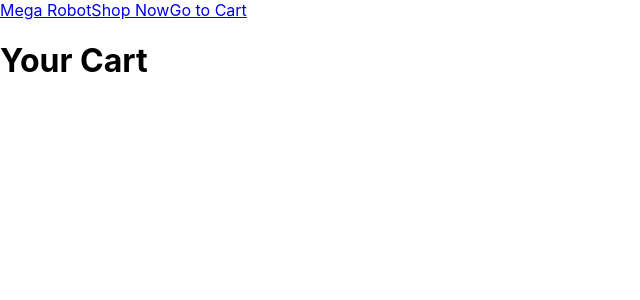
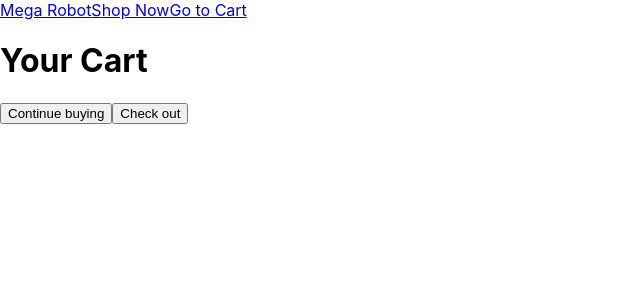
Before and after one commit to SonDo580/shopping-cart, a React (Create React App) app: page /cart in a window 1280 px wide. Shown: the top 300 px of the page, without its empty margins (0-640 px from the left). Built offline with nearby package versions, Linux system fonts and the light colour scheme.

Commit message:
Add 2 buttons to cart

```diff
--- a/src/components/Cart.js
+++ b/src/components/Cart.js
@@ -18,6 +18,10 @@ export default function Cart(props) {
           );
         })}
       </div>
+      <div className="buttons">
+        <button>Continue buying</button>
+        <button>Check out</button>
+      </div>
     </div>
   );
 }
```
